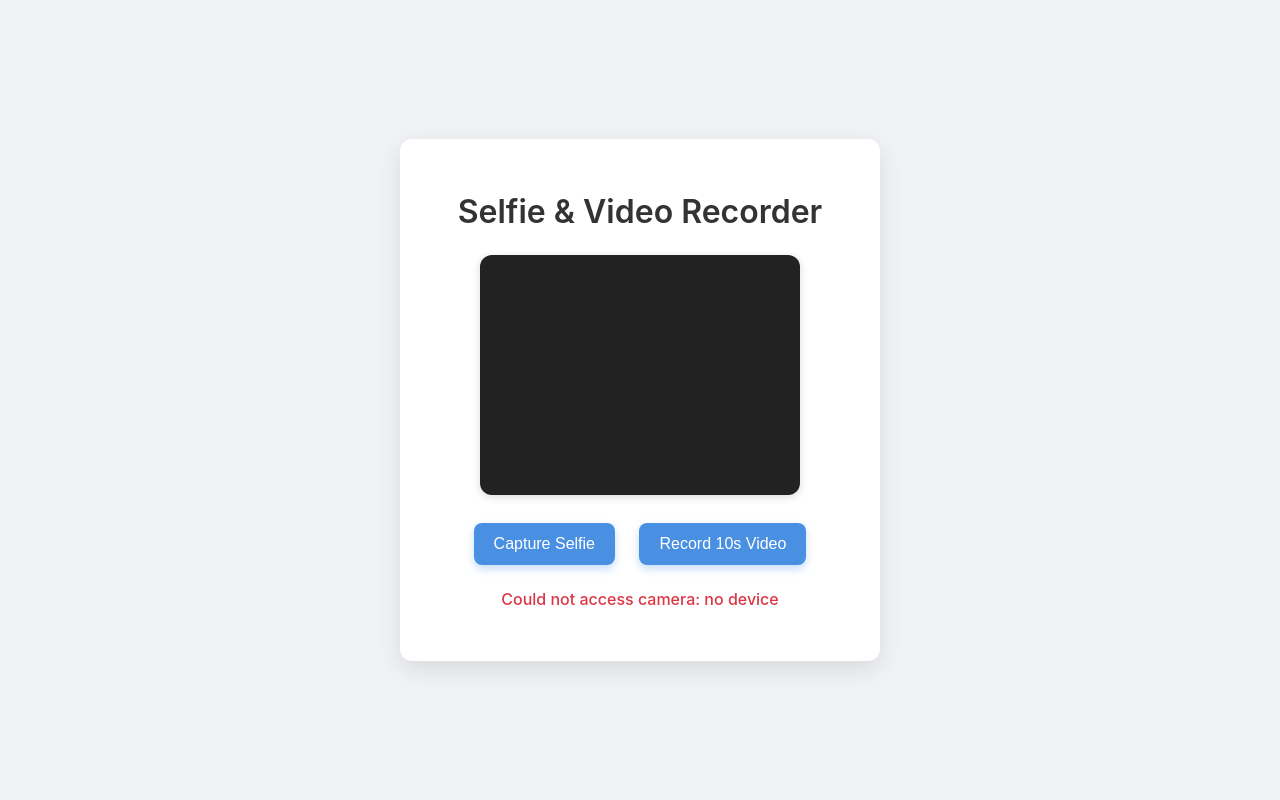
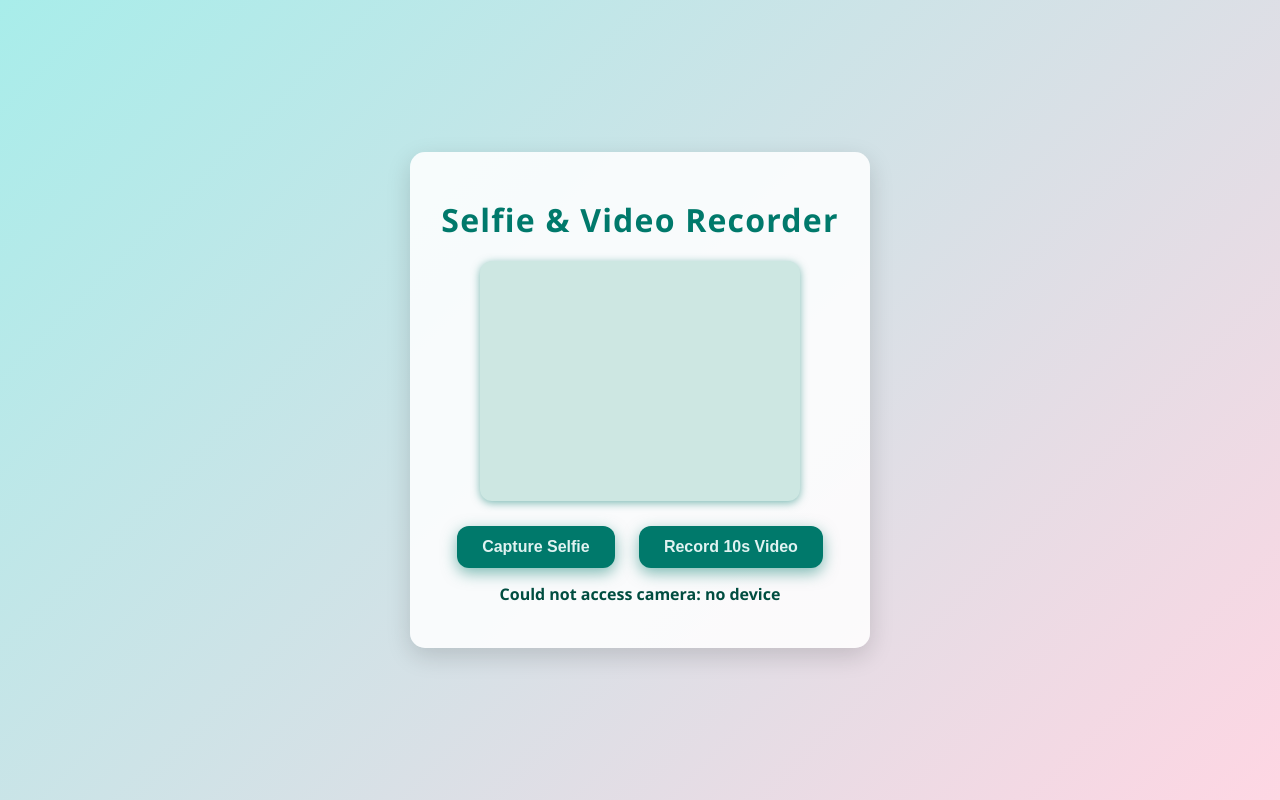
Before and after one commit to Codemaster117/camara, a Flask app: page / in a window 1280 px wide. Run offline with Flask 2, Linux system fonts and the light colour scheme.

Commit message:
Update index.html

```diff
--- a/templates/index.html
+++ b/templates/index.html
@@ -6,63 +6,70 @@
   <title>Selfie & Video Recorder</title>
   <style>
     body {
-      background: #f0f2f5;
-      font-family: -apple-system, BlinkMacSystemFont, "Segoe UI", Roboto, Oxygen,
-        Ubuntu, Cantarell, "Open Sans", "Helvetica Neue", sans-serif;
+      background: linear-gradient(135deg, #a8edea, #fed6e3);
+      color: #333;
+      font-family: 'Segoe UI', Tahoma, Geneva, Verdana, sans-serif;
       display: flex;
       justify-content: center;
       align-items: center;
       height: 100vh;
       margin: 0;
+      flex-direction: column;
+      gap: 20px;
     }
+
     .container {
-      background: white;
-      padding: 2rem 2.5rem;
-      border-radius: 12px;
-      box-shadow: 0 8px 24px rgba(0,0,0,0.1);
+      background: #ffffffdd;
+      padding: 25px 30px;
+      border-radius: 15px;
+      box-shadow: 0 8px 24px rgba(0, 0, 0, 0.15);
       text-align: center;
       max-width: 400px;
       width: 100%;
     }
+
     h1 {
-      margin-bottom: 1.5rem;
-      color: #333;
-      font-weight: 600;
+      margin-bottom: 20px;
+      font-weight: 700;
+      color: #00796b;
+      letter-spacing: 1.2px;
     }
+
     video, canvas {
       width: 320px;
       height: 240px;
       border-radius: 12px;
-      background: #222;
-      box-shadow: 0 2px 8px rgba(0,0,0,0.15);
-      margin-bottom: 1.5rem;
+      background: #cde7e2;
+      box-shadow: 0 2px 8px rgba(0, 121, 107, 0.5);
+      margin-bottom: 20px;
+      object-fit: cover;
     }
+
     button {
-      background-color: #4a90e2;
+      background-color: #00796b;
       border: none;
-      color: white;
-      padding: 12px 20px;
-      margin: 0 10px;
+      padding: 12px 25px;
+      border-radius: 12px;
+      font-weight: 600;
       font-size: 1rem;
-      border-radius: 8px;
+      color: #e0f2f1;
       cursor: pointer;
       transition: background-color 0.3s ease;
-      box-shadow: 0 4px 8px rgba(74,144,226,0.3);
+      margin: 0 10px;
+      box-shadow: 0 5px 15px rgba(0, 121, 107, 0.5);
     }
+
     button:hover {
-      background-color: #357ABD;
-      box-shadow: 0 6px 12px rgba(53,122,189,0.5);
+      background-color: #004d40;
+      box-shadow: 0 7px 20px rgba(0, 77, 64, 0.7);
     }
+
     #status {
-      margin-top: 1.5rem;
-      font-weight: 500;
+      font-weight: 600;
       min-height: 1.5em;
-    }
-    #status.success {
-      color: #28a745;
-    }
-    #status.error {
-      color: #dc3545;
+      margin-top: 15px;
+      color: #004d40;
+      text-shadow: none;
     }
   </style>
 </head>
@@ -71,7 +78,6 @@
     <h1>Selfie & Video Recorder</h1>
     <video id="video" autoplay playsinline></video>
     <canvas id="canvas" width="320" height="240" style="display:none"></canvas>
-
     <div>
       <button id="capture">Capture Selfie</button>
       <button id="record">Record 10s Video</button>
```
